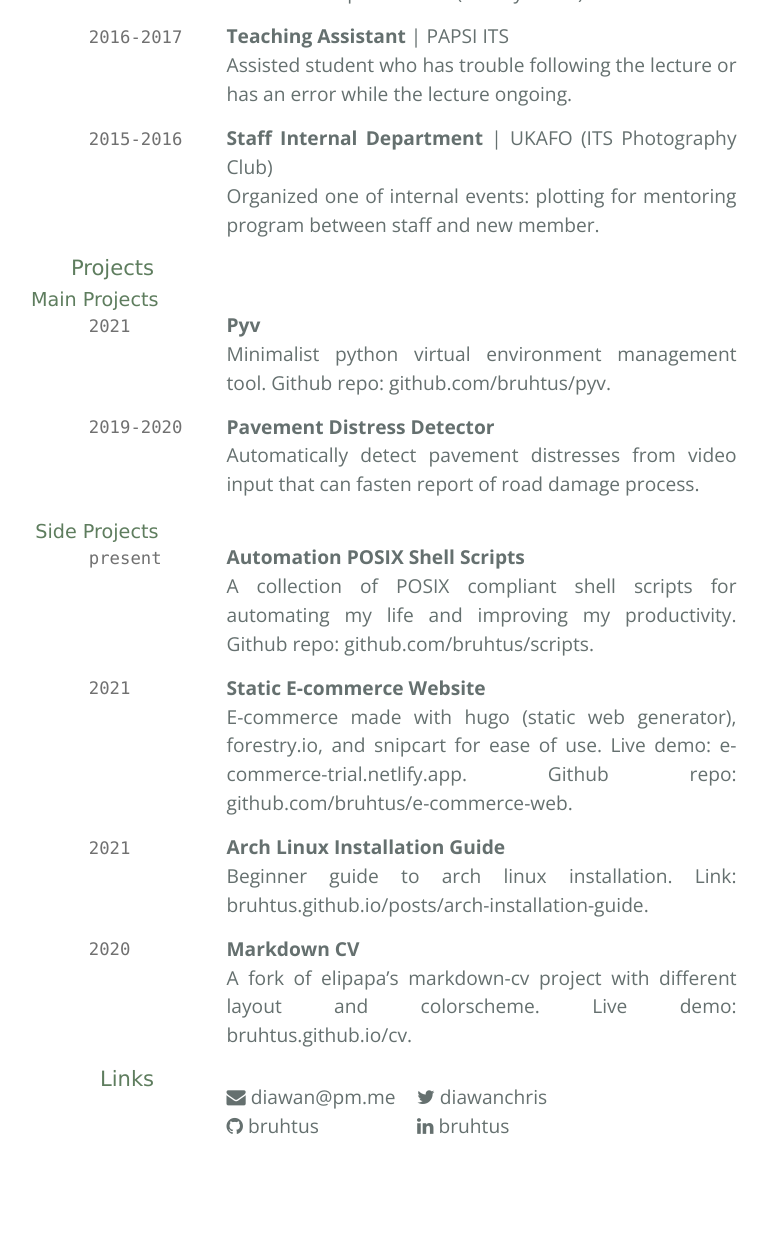
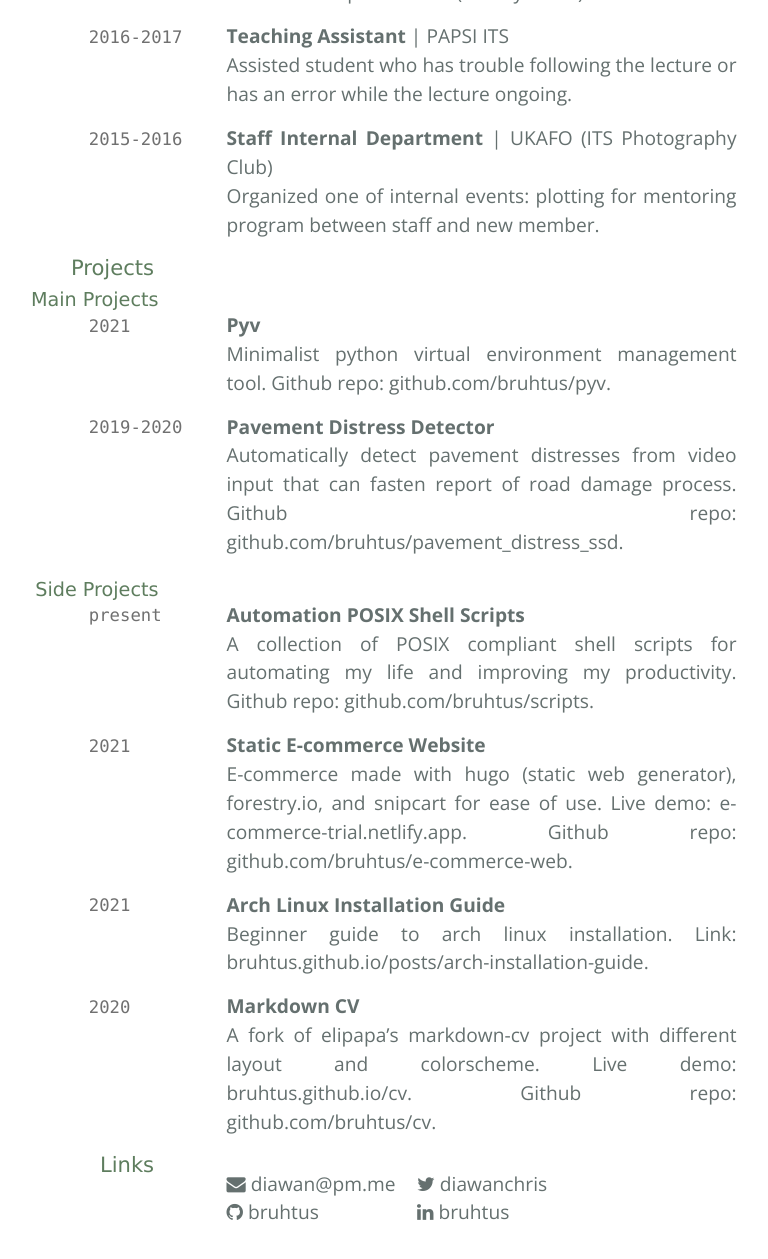
Before and after one commit to TimoTSchmidt/test3, a Jekyll site: the page built from index.md, in a window 1280 px wide and 1400 px high, scrolled down 625 px. Shown: the top 1259 px of the window, without its empty margins (201-969 px from the left). Built offline with Jekyll 4.4.1, drawn with Linux system fonts in a browser that asks for light colours; nearby versions of some CDN libraries.

Commit message:
Add github repo to pavement distress detector and markdown cv project

```diff
--- a/index.md
+++ b/index.md
@@ -49,7 +49,7 @@ Minimalist python virtual environment management tool. Github repo: [github.com/
 
 `2019-2020`
 __Pavement Distress Detector__ <br>
-Automatically detect pavement distresses from video input that can fasten report of road damage process.
+Automatically detect pavement distresses from video input that can fasten report of road damage process. Github repo: [github.com/bruhtus/pavement_distress_ssd](https://github.com/bruhtus/pavement_distress_ssd).
 
 ### Side Projects
 
@@ -67,7 +67,7 @@ Beginner guide to arch linux installation. Link: [bruhtus.github.io/posts/arch-i
 
 `2020`
 __Markdown CV__ <br>
-A fork of [elipapa's markdown-cv project](https://github.com/elipapa/markdown-cv) with different layout and colorscheme. Live demo: [bruhtus.github.io/cv](https://bruhtus.github.io/cv/).
+A fork of [elipapa's markdown-cv project](https://github.com/elipapa/markdown-cv) with different layout and colorscheme. Live demo: [bruhtus.github.io/cv](https://bruhtus.github.io/cv/). Github repo: [github.com/bruhtus/cv](https://github.com/bruhtus/cv).
 
 <!-- ## Areas of expertise
 
```
